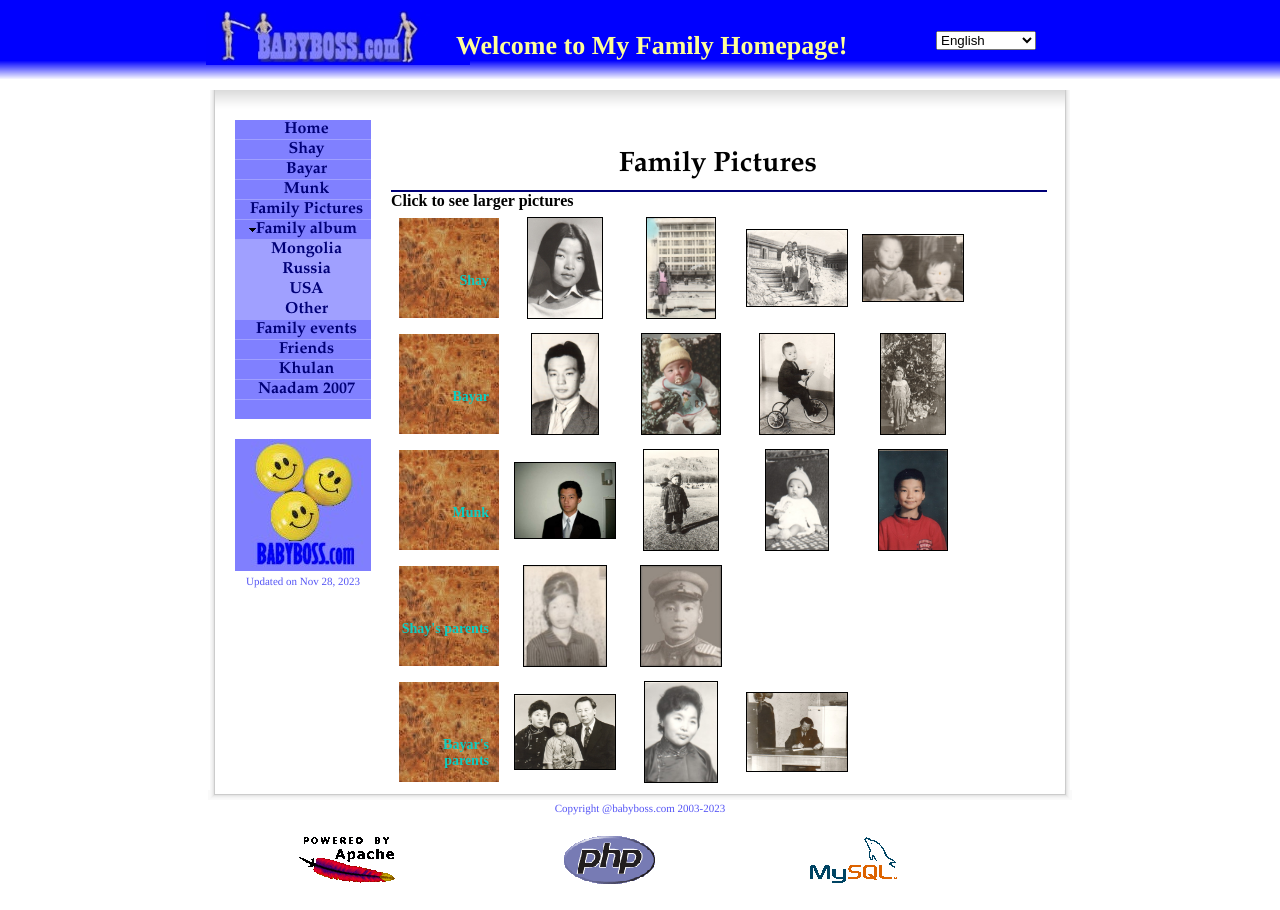
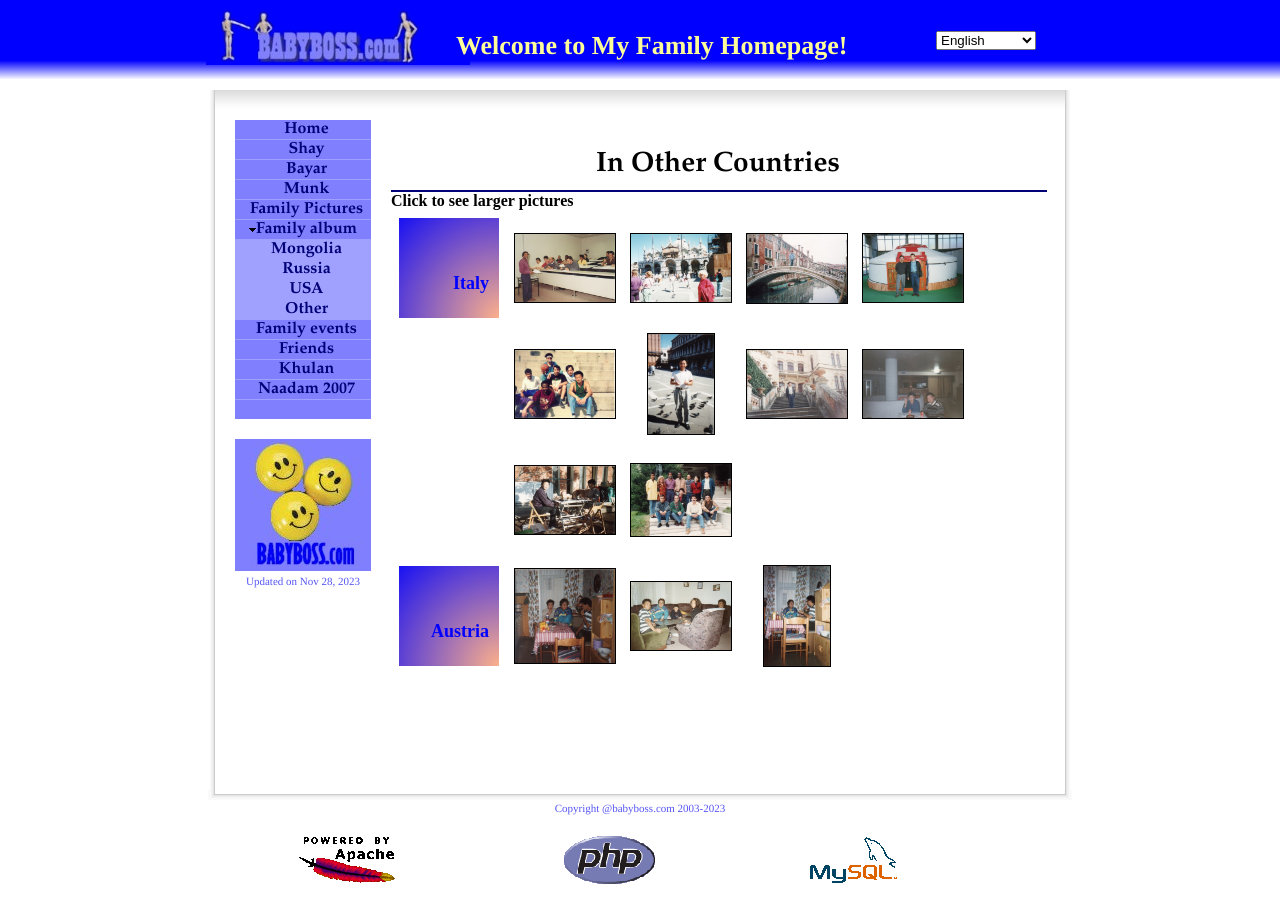
Before and after one commit to edambasuren/home.babyboss.react, a React (Create React App) app: page /family_photo_other in a window 1280 px wide. Built offline with nearby package versions, Linux system fonts and the light colour scheme.

Commit message:
add others

```diff
--- a/src/i18n.ts
+++ b/src/i18n.ts
@@ -128,6 +128,20 @@ i18n
           LibertyIslandNewYorkJuly26_2003: "Liberty Island, New York, July 26 2003",
           DowntownNewYorkJuly26_2003: "Downtown, New York, July 26 2003",
 
+          InOtherCountries: 'In Other Countries',
+          Italy: "Italy",
+          BayarAndPetreTriesteItaly1994: "Bayar and Petre, Trieste, Italy 1994",
+          MongolGerForSaleTriesteItaly1995: "\"Mongol ger for sale\", Trieste, Italy 1995",
+          TriesteItaly1994: "Trieste, Italy 1994",
+          VeniceItaly1995: "Venice, Italy 1995",
+          MiramareCastleTriesteItaly1994: "Miramare Castle, Trieste, Italy 1994",
+          At_ICTP_TriesteItaly1994: "At ICTP, Trieste, Italy 1994",
+          HomeTriesteItaly1994: "Home, Trieste, Italy 1994",
+          DiplomaCourseICTP_TriesteItaly1994: "Diploma Course, ICTP, Trieste, Italy 1994",
+          Austria: "Austria",
+          AtJargalHomeViennaAustria1994:"At Jargal\' home, Vienna, Austria, 1994",
+
+
 
 
         },
@@ -235,6 +249,18 @@ i18n
           NewYorkFebruary2003: "Ню Йорк, 2003 оны 2 сар",
           LibertyIslandNewYorkJuly26_2003: "Эрх Чөлөөний Арал, Ню Йорк, 2003 оны 7 сарын 26",
           DowntownNewYorkJuly26_2003: "Хотын төв, Ню Йорк, 2003 оны 7 сарын 26",
+          InOtherCountries: 'Бусад Оронд',
+          Italy: "Итали",
+          BayarAndPetreTriesteItaly1994: "Баяр Петрээ хоёр, Триест, Итали 1994",
+          MongolGerForSaleTriesteItaly1995: "Монгол гэр, Триест, Итали 1995",
+          TriesteItaly1994: "Триест, Итали 1994",
+          VeniceItaly1995: "Венеци, Итали 1995",
+          MiramareCastleTriesteItaly1994: "Мирамар Ордон, Триест, Итали 1994",
+          At_ICTP_TriesteItaly1994: "Триест, Итали 1994",
+          HomeTriesteItaly1994: "Гэрийн гадаа, Триест, Итали 1994",
+          DiplomaCourseICTP_TriesteItaly1994: "Ангийхан, Триест, Итали 1994",
+          Austria: "Австри",
+          AtJargalHomeViennaAustria1994: "Жаргалынд, Виен, Австри, 1994",
 
 
         },
--- a/src/pages/FamilyPhotoOther.tsx
+++ b/src/pages/FamilyPhotoOther.tsx
@@ -7,41 +7,31 @@ const FamilyPhoto: FC<any> = (): ReactElement => {
 
   const { i18n, t } = useTranslation();
 
-  let album = new AlbumData("family", "label.jpg");
+  let album = new AlbumData("other", "label.jpg");
   let pg;
 
-  pg = album.addPage(t('Shay'),45,10,"#0ccdc1");
-  pg.addPicture("shay1.jpg", t('ShayIrkutsk1982'));
-  pg.addPicture("shay2.jpg", t('ShayUlanbaatar10YearOld'));
-  pg.addPicture("shay3.jpg", t('ShayNairamdalSummerCamp1975'));
-  pg.addPicture("shay4.jpg", t('Shay3YearOld'));
+  pg = album.addPage(t('Italy'),45,10,"blue",18);
+  pg.addPicture("italy1.jpg", t('BayarAndPetreTriesteItaly1994'));
+  pg.addPicture("italy2.jpg", t('VeniceItaly1995'));
+  pg.addPicture("italy3.jpg", t('VeniceItaly1995'));
+  pg.addPicture("italy4.jpg", t('MongolGerForSaleTriesteItaly1995'));
+  pg.addPicture("italy5.jpg", t('TriesteItaly1994'));
+  pg.addPicture("italy6.jpg", t('VeniceItaly1995'));
+  pg.addPicture("italy7.jpg", t('MiramareCastleTriesteItaly1994'));
+  pg.addPicture("italy8.jpg", t('At_ICTP_TriesteItaly1994'));
+  pg.addPicture("italy9.jpg", t('HomeTriesteItaly1994'));
+  pg.addPicture("italy10.jpg", t('DiplomaCourseICTP_TriesteItaly1994'));
 
-  pg = album.addPage(t('Bayar'),45,10,"#0ccdc1");
-  pg.addPicture("bayar1.jpg", t('Bayar1982'));
-  pg.addPicture("bayar2.jpg", t('Bayar1YearOld'));
-  pg.addPicture("bayar3.jpg", t('Bayar4YearOld'));
-  pg.addPicture("bayar4.jpg", t('BayarMoscow7YearOld'));
-
-  pg = album.addPage(t('Munk'),45,10,"#0ccdc1");
-  pg.addPicture("munk1.jpg", t('Munk2004'));
-  pg.addPicture("munk2.jpg", t('MunkMongolia3YearOld'));
-  pg.addPicture("munk3.jpg", t('Munk1YearOld'));
-  pg.addPicture("munk4.jpg", t('MunkSyracuse10YearOld'));
-
-  pg = album.addPage(t('ShaysParents'),45,10,"#0ccdc1");
-  pg.addPicture("shay_parents1.jpg", t('ShaysMom'));
-  pg.addPicture("shay_parents2.jpg", t('ShaysDad'));
-
-  pg = album.addPage(t('BayarsParents'),45,10,"#0ccdc1");
-  pg.addPicture("bayar_parents1.jpg", t('BayarsParents'));
-  pg.addPicture("bayar_parents2.jpg", t('BayarsMom'));
-  pg.addPicture("bayar_parents3.jpg", t('BayarsDad'))
+  pg = album.addPage(t('Austria'),45,10,"blue",18);
+  pg.addPicture("austria1.jpg", t('AtJargalHomeViennaAustria1994'));
+  pg.addPicture("austria2.jpg", t('AtJargalHomeViennaAustria1994'));
+  pg.addPicture("austria3.jpg", t('AtJargalHomeViennaAustria1994'));
 
 return (
     <div id='main_album' className='main'>
 
       <div id="title">
-        {t('FamilyPictures')}
+        {t('InOtherCountries')}
       </div>
 
       <hr  color = "#000077" style={{width:"100%"}} />
```
